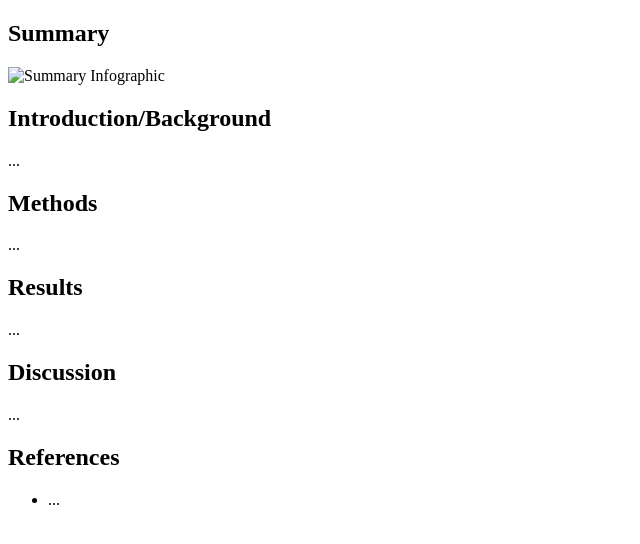
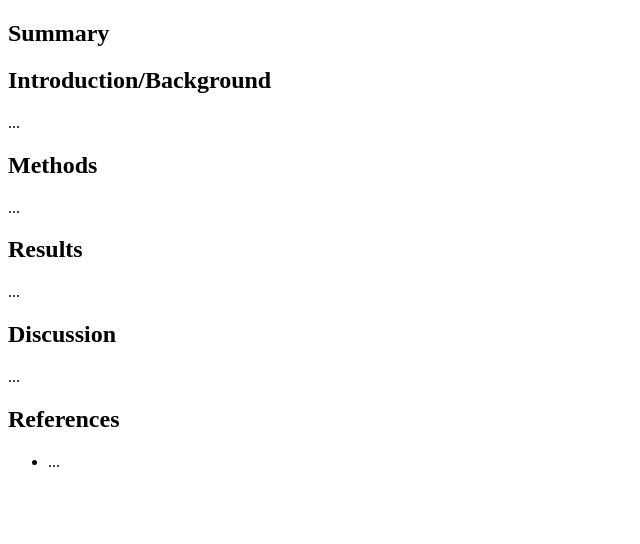
Before and after one commit to gavinwgt/4641project, a plain HTML site: page 4641project.html in a window 1280 px wide. Shown: the whole page, without its empty margins (0-640 px from the left). Drawn offline with Linux system fonts and the light colour scheme.

Commit message:
Update 4641project.html
Commenting something out, not sure this will do anything

```diff
--- a/4641project.html
+++ b/4641project.html
@@ -1,7 +1,7 @@
 <!DOCTYPE html>
 <html>
 <head>
-    <title>Your Project Name</title>
+    <title>Project Title</title>
 </head>
 <body>
 
@@ -9,7 +9,7 @@
     <section id="summary">
         <h1>Summary</h1>
         <!-- Include your infographic here -->
-        <img src="path-to-your-infographic.png" alt="Summary Infographic">
+        <!--img src="path-to-your-infographic.png" alt="Summary Infographic" -->
     </section>
 
     <!-- Introduction/Background -->
```
